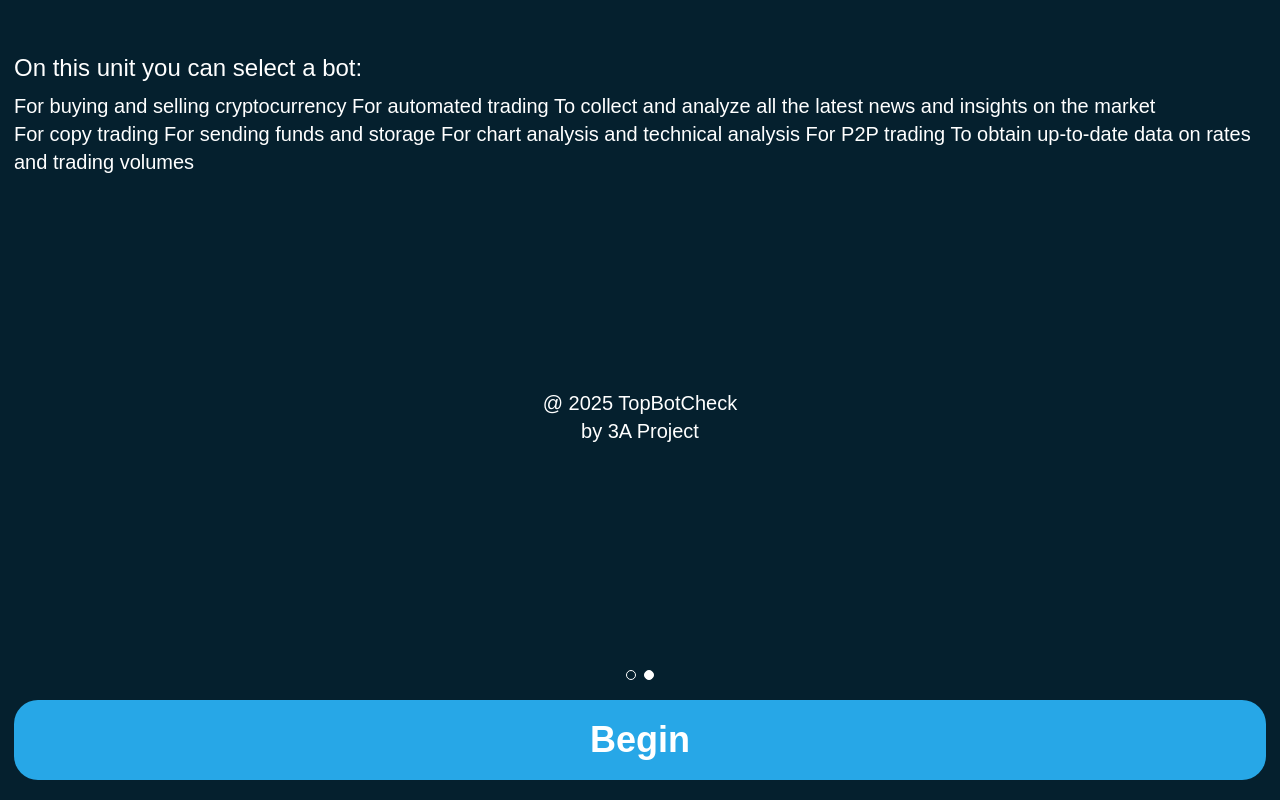
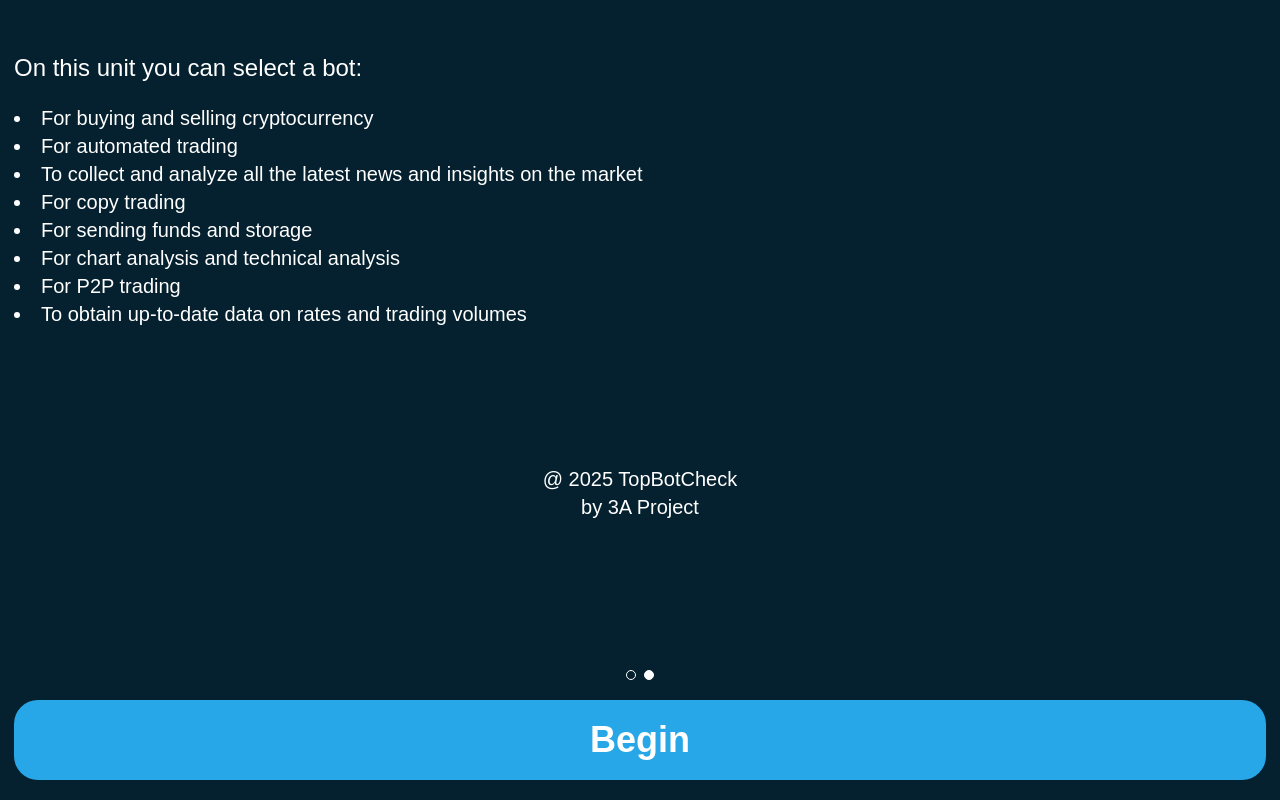
Before and after one commit to NbekWeb/check-bot, a React app: page / in a window 1280 px wide. Both pictures are taken after a click on the button "Next". Built offline with nearby package versions, Linux system fonts and the light colour scheme; the HTML template or start-up script is replaced by a standard one.

Commit message:
first commit

```diff
--- a/src/components/Main.jsx
+++ b/src/components/Main.jsx
@@ -32,30 +32,23 @@ const Main = () => {
             <p className="text-2xl font-medium">
               On this unit you can select a bot:
             </p>
-            <span className="flex mt-2">
-              For buying and selling cryptocurrency For automated trading To
-              collect and analyze all the latest news and insights on the market{" "}
-              <br />
-              For copy trading For sending funds and storage For chart analysis
-              and technical analysis For P2P trading To obtain up-to-date data
-              on rates and trading volumes
-            </span>
+            <ul className="mt-5 list-disc list-inside">
+              <li>For buying and selling cryptocurrency </li>
+              <li>For automated trading</li>
+              <li>
+                To collect and analyze all the latest news and insights on the
+                market
+              </li>
+              <li> For copy trading </li>
+              <li>For sending funds and storage </li>
+              <li>For chart analysis and technical analysis</li>
+              <li>For P2P trading</li>
+              <li> To obtain up-to-date data on rates and trading volumes</li>
+            </ul>
           </div>
           <span className="flex mx-auto text-center">
             @ 2025 TopBotCheck <br /> by 3A Project
           </span>
-          {/* <ul className="mt-5 list-disc list-inside">
-            <li>Для покупки и продажи криптовалюты</li>
-            <li>Для автоматизированной торговли </li>
-            <li>
-              Для сбора и анализа всех актуальных новостей и инсайдов на рынке
-            </li>
-            <li>Для снайпинга</li>
-            <li>Для отправка средств и хранению</li>
-            <li>Для анализа графиков и технический анализ</li>
-            <li>Для Р2Р торговли</li>
-            <li>Для получения актуальные данные о курсах и объемах торгов</li>
-          </ul> */}
         </div>
       )}
       <div className="flex flex-col justify-end flex-grow gap-5">
```
